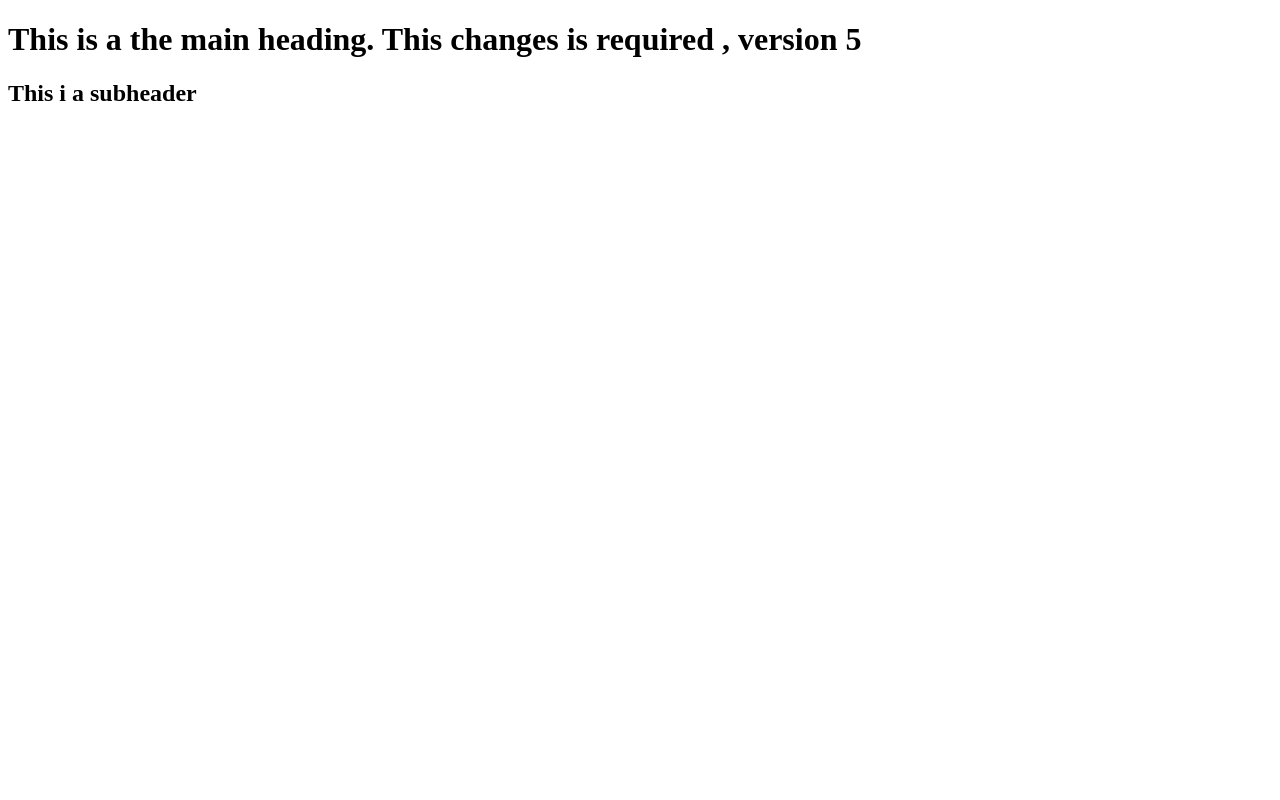
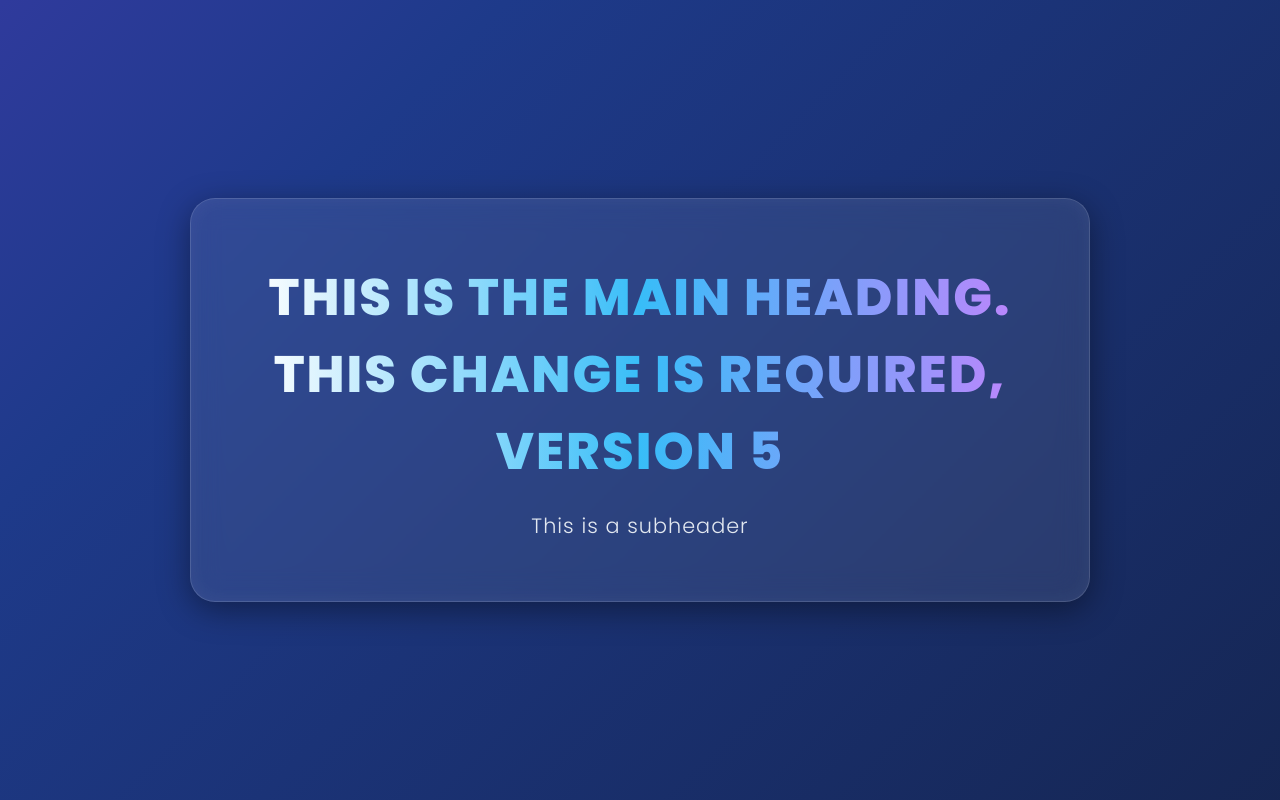
Before and after one commit to Mananksp/Git-Github, a plain HTML site: page index.html in a window 1280 px wide. Drawn offline with Linux system fonts and the light colour scheme.

Commit message:
Added CSS

```diff
--- a/index.html
+++ b/index.html
@@ -3,11 +3,16 @@
 <head>
     <meta charset="UTF-8">
     <meta name="viewport" content="width=device-width, initial-scale=1.0">
-    <title>Document</title>
+    <title>Modern Design</title>
+
+    <link rel="stylesheet" href="styles.css">
 </head>
 <body>
-    <h1>This is a the main heading. This changes is required , version 5 </h1>
-    <h2>This i a subheader
-    </h2>
+
+    <div class="container">
+        <h1>This is the main heading. This change is required, Version 5</h1>
+        <h2>This is a subheader</h2>
+    </div>
+
 </body>
 </html>
--- /dev/null
+++ b/styles.css
@@ -0,0 +1,115 @@
+/* Google Font */
+@import url('https://fonts.googleapis.com/css2?family=Poppins:wght@300;400;600;700;800&display=swap');
+
+*{
+    margin: 0;
+    padding: 0;
+    box-sizing: border-box;
+}
+
+body{
+    min-height: 100vh;
+    display: flex;
+    justify-content: center;
+    align-items: center;
+
+    font-family: 'Poppins', sans-serif;
+
+    background: linear-gradient(
+        -45deg,
+        #0f172a,
+        #1e3a8a,
+        #7c3aed,
+        #06b6d4
+    );
+
+    background-size: 400% 400%;
+    animation: gradientAnimation 10s ease infinite;
+}
+
+@keyframes gradientAnimation{
+    0%{
+        background-position: 0% 50%;
+    }
+
+    50%{
+        background-position: 100% 50%;
+    }
+
+    100%{
+        background-position: 0% 50%;
+    }
+}
+
+.container{
+    width: 90%;
+    max-width: 900px;
+
+    text-align: center;
+
+    padding: 60px;
+
+    background: rgba(255,255,255,0.08);
+
+    backdrop-filter: blur(15px);
+
+    border: 1px solid rgba(255,255,255,0.15);
+
+    border-radius: 25px;
+
+    box-shadow:
+        0 8px 32px rgba(0,0,0,0.4),
+        inset 0 0 20px rgba(255,255,255,0.05);
+
+    transition: 0.5s;
+}
+
+.container:hover{
+    transform: translateY(-10px);
+}
+
+h1{
+    font-size: 3.2rem;
+    font-weight: 800;
+
+    background: linear-gradient(
+        90deg,
+        #ffffff,
+        #38bdf8,
+        #c084fc
+    );
+
+    -webkit-background-clip: text;
+    -webkit-text-fill-color: transparent;
+
+    margin-bottom: 20px;
+
+    text-transform: uppercase;
+
+    letter-spacing: 2px;
+}
+
+h2{
+    color: #e2e8f0;
+
+    font-size: 1.3rem;
+
+    font-weight: 300;
+
+    letter-spacing: 1px;
+}
+
+@media (max-width:768px){
+
+    .container{
+        padding: 40px 20px;
+    }
+
+    h1{
+        font-size: 2rem;
+    }
+
+    h2{
+        font-size: 1rem;
+    }
+}
```
